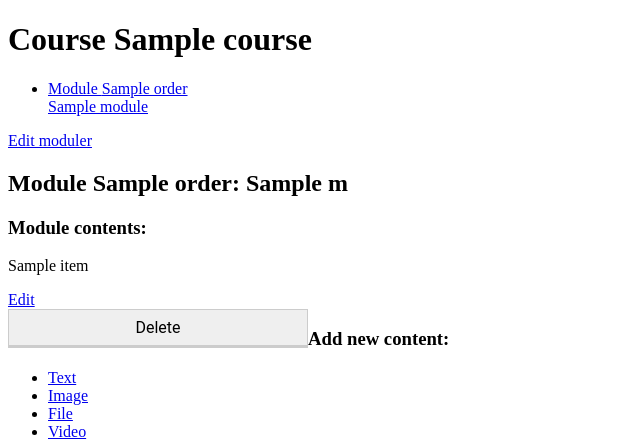
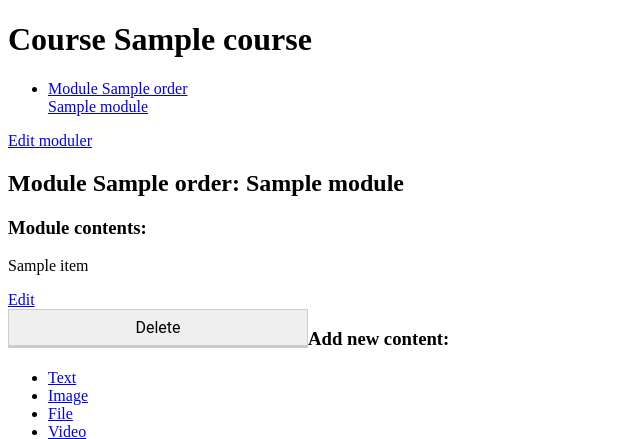
Before and after one commit to friendtu/educa, a Django app: template courses/templates/courses/manage/module/content_list.html in a window 1280 px wide. Shown: the part 34-473 px from the top of the page, without its empty margins (0-640 px from the left). Run offline with Django 3.2, Linux system fonts and the light colour scheme; the template is opened without the code that fills it: most values are stand-ins (such as "Sample title", 1, 10 or a date in 2020).

Commit message:
fix content list

```diff
--- a/courses/templates/courses/manage/module/content_list.html
+++ b/courses/templates/courses/manage/module/content_list.html
@@ -23,15 +23,15 @@
     <p><a href="{% url "course_module_update" course.id %}">Edit moduler</a></p>
 {% endwith %}
 <div class="module">
-    <h2>Module {{m.order}}: {{m.title}}</h2>
+    <h2>Module {{module.order}}: {{module.title}}</h2>
     <h3>Module contents:</h3>
     <div id="module-content">
-        {% for content in m.contents.all %}
+        {% for content in module.contents.all %}
             <div>
                 {% with item=content.item %}
                     <p>{{item.title}}</p>
                     <a href="{% url 'module_content_update' content.module.id item|model_name item.id %}">Edit</a>
-                    <form action="{% url 'ContentDeleteView' content.id %}">
+                    <form action="{% url 'module_content_detele' content.id %}">
                         <input type='submit' value="Delete">
                         {% csrf_token %}
                     </form>
```
